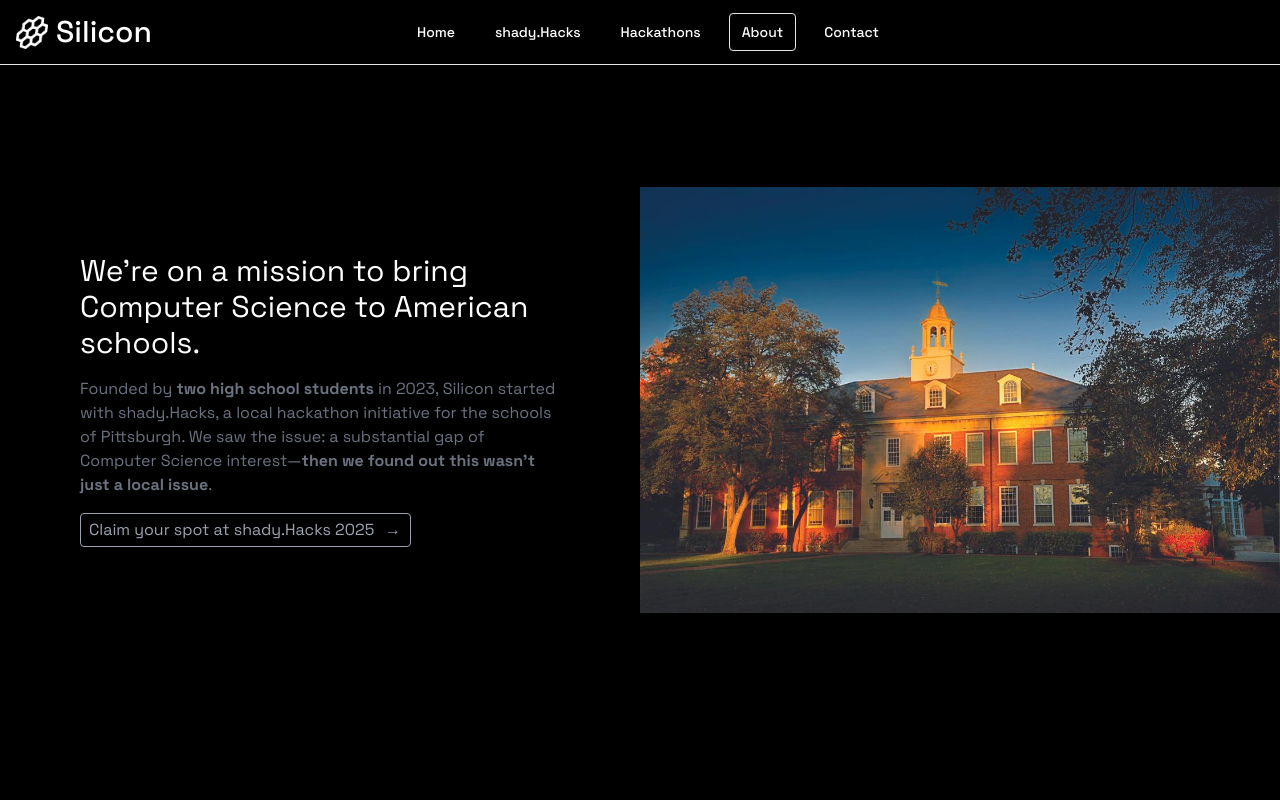
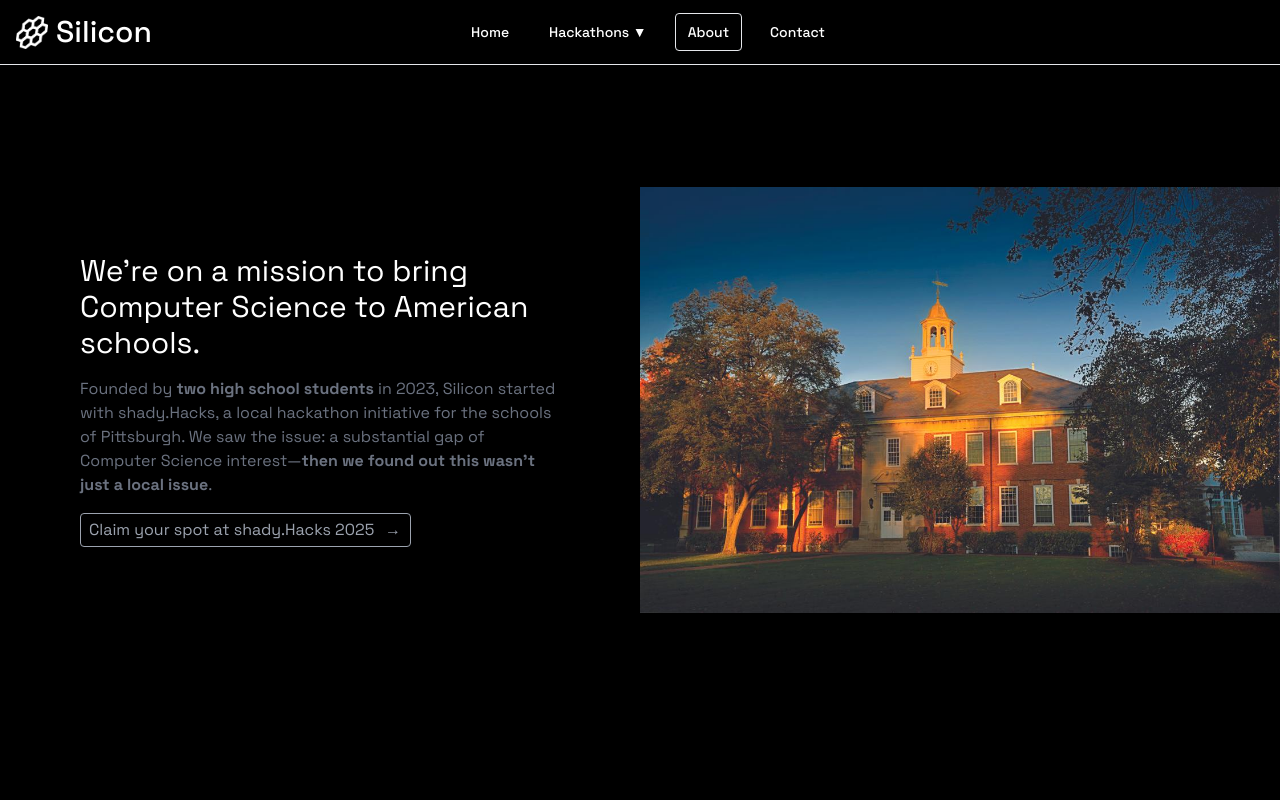
Before and after one commit to vivanpoddar/silicon, a Next.js app: page /about in a window 1280 px wide. Shown: the top 800 px of the page. Built offline with nearby package versions, Linux system fonts and the light colour scheme.

Commit message:
new navbar menu

```diff
--- a/components/navbar.tsx
+++ b/components/navbar.tsx
@@ -1,6 +1,6 @@
 import React, { Fragment, useRef, useState } from 'react'
 import { Disclosure, Menu, Transition, Dialog} from '@headlessui/react'
-import {motion} from 'framer-motion'
+import {motion, AnimatePresence} from 'framer-motion'
 import Image from 'next/image'
 import Link from 'next/link'
 
@@ -15,13 +15,17 @@ interface NavbarProps {
 export default function Navbar({ current }: NavbarProps) {
     const navigation = [
         { name: 'Home', href: '/', current: current === 'Home' },
-        { name: 'shady.Hacks', href: 'shadyhacks', current: current === 'shady.Hacks' },
         { name: 'Hackathons', href: 'hackathons', current: current === 'Hackathons' },
         { name: 'About', href: 'about', current: current === 'About' },
         { name: 'Contact', href: 'contact', current: current === 'Contact' },
     ]
 
+    const hackathonSublinks = [
+        { name: 'shady.Hacks', href: '/shadyhacks' },
+    ]
+
     let [isOpen, setIsOpen] = useState(false)
+    let [showHackathonMenu, setShowHackathonMenu] = useState(false)
 
     function closeModal() {
         setIsOpen(false)
@@ -55,6 +59,20 @@ export default function Navbar({ current }: NavbarProps) {
                                 <img src="/menu.svg" className='md:hidden h-8 w-8 mr-4 border p-1' style={{ filter: 'invert(100%)' }}></img>
                             </button>
                             {navigation.map((item) => (
+                                item.name === 'Hackathons' ? (
+                                    <div key={item.name} className="relative">
+                                        <button
+                                            onClick={() => setShowHackathonMenu(!showHackathonMenu)}
+                                            className={classNames(
+                                                item.current ? 'border' : '',
+                                                'hidden md:block right-0 px-3 py-2 rounded text-sm font-medium text-white hover:bg-white hover:text-black transition-colors duration-200'
+                                            )}
+                                            aria-current={item.current ? 'page' : undefined}
+                                        >
+                                            {item.name} ▼
+                                        </button>
+                                    </div>
+                                ) : (
                                     <Link href={item.href} key={item.name}>
                                         <motion.div
                                             whileHover={{ backgroundColor: '#FFFFFF', color: '#000000' }}
@@ -68,9 +86,53 @@ export default function Navbar({ current }: NavbarProps) {
                                             {item.name}
                                         </motion.div>
                                     </Link>
+                                )
                             ))}
                         </div>
                     </div>
+
+                    {/* Secondary Hackathon Navbar */}
+                    <AnimatePresence>
+                        {showHackathonMenu && (
+                            <motion.div
+                                initial={{ opacity: 0, height: 0 }}
+                                animate={{ opacity: 1, height: 'auto' }}
+                                exit={{ opacity: 0, height: 0 }}
+                                transition={{ duration: 0.2, ease: "easeInOut" }}
+                                className="border-b border-t border-gray-700 overflow-hidden"
+                            >
+                                <div className="flex justify-center items-center h-12 space-x-6">
+                                    <Link href="/hackathons">
+                                        <motion.div
+                                            whileHover={{ backgroundColor: '#FFFFFF', color: '#000000' }}
+                                            transition={{ duration: 0.2 }}
+                                            className="px-3 py-1 rounded text-sm font-medium text-gray-300 hover:text-white"
+                                            onClick={() => setShowHackathonMenu(false)}
+                                        >
+                                            All Hackathons
+                                        </motion.div>
+                                    </Link>
+
+                                    <div className="flex items-center space-x-2">
+                                        <span className="text-gray-400 text-sm font-medium">Sites</span>
+                                        <div className="h-6 border-l border-gray-500"></div>
+                                        {hackathonSublinks.map((sublink) => (
+                                            <Link href={sublink.href} key={sublink.name}>
+                                                <motion.div
+                                                    whileHover={{ backgroundColor: '#FFFFFF', color: '#000000' }}
+                                                    className="px-2 border border-gray-500 py-1 rounded text-sm font-medium text-gray-500"
+                                                    onClick={() => setShowHackathonMenu(false)}
+                                                >
+                                                    {sublink.name}
+                                                </motion.div>
+                                            </Link>
+                                        ))}
+                                    </div>
+                                </div>
+                            </motion.div>
+                        )}
+                    </AnimatePresence>
+
                     <Transition appear show={isOpen} as={Fragment}>
                         <Dialog as="div" className="relative z-10" onClose={closeModal}>
                             <Transition.Child
```
Lines whose indentation alone changed are shown as unchanged.
